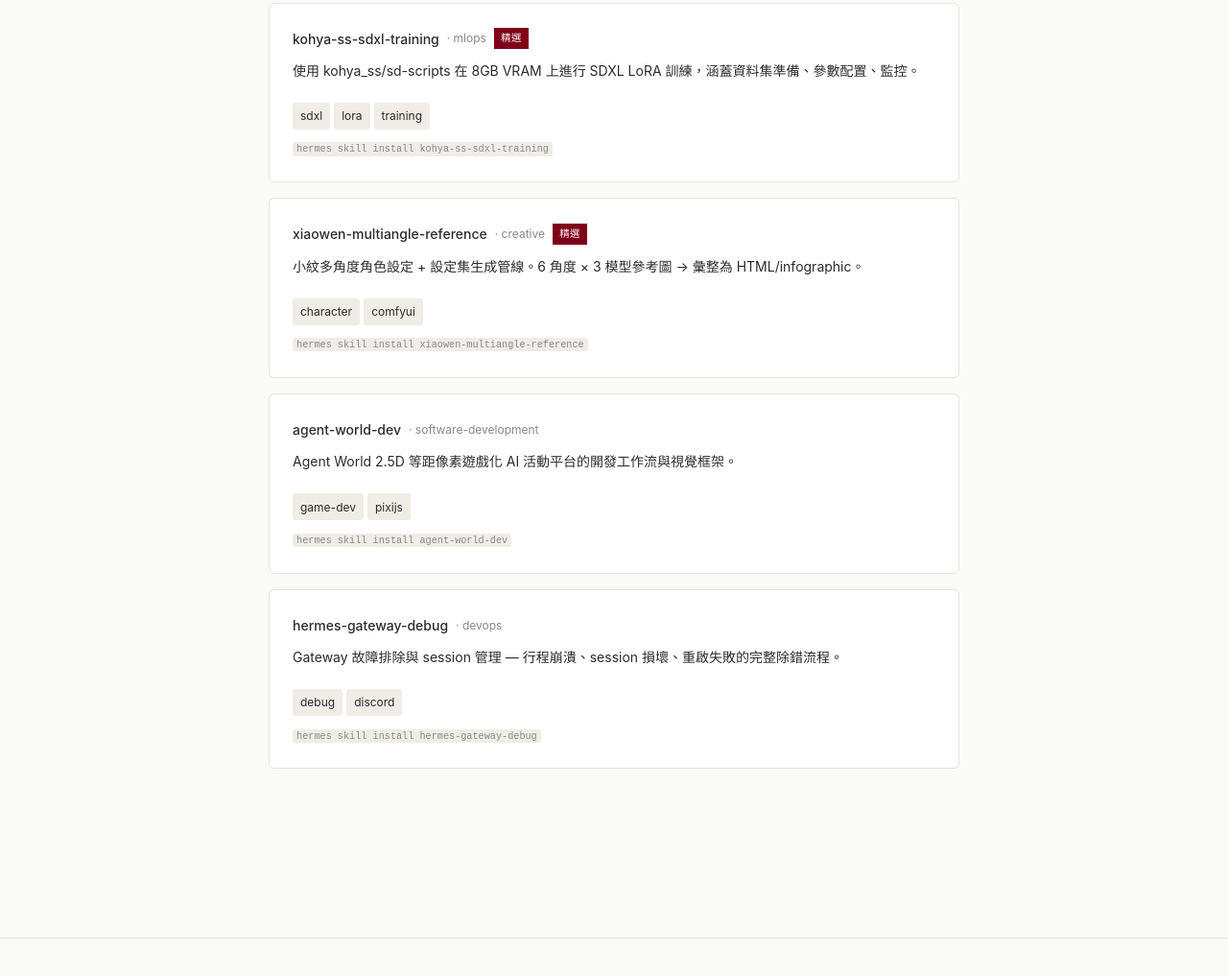
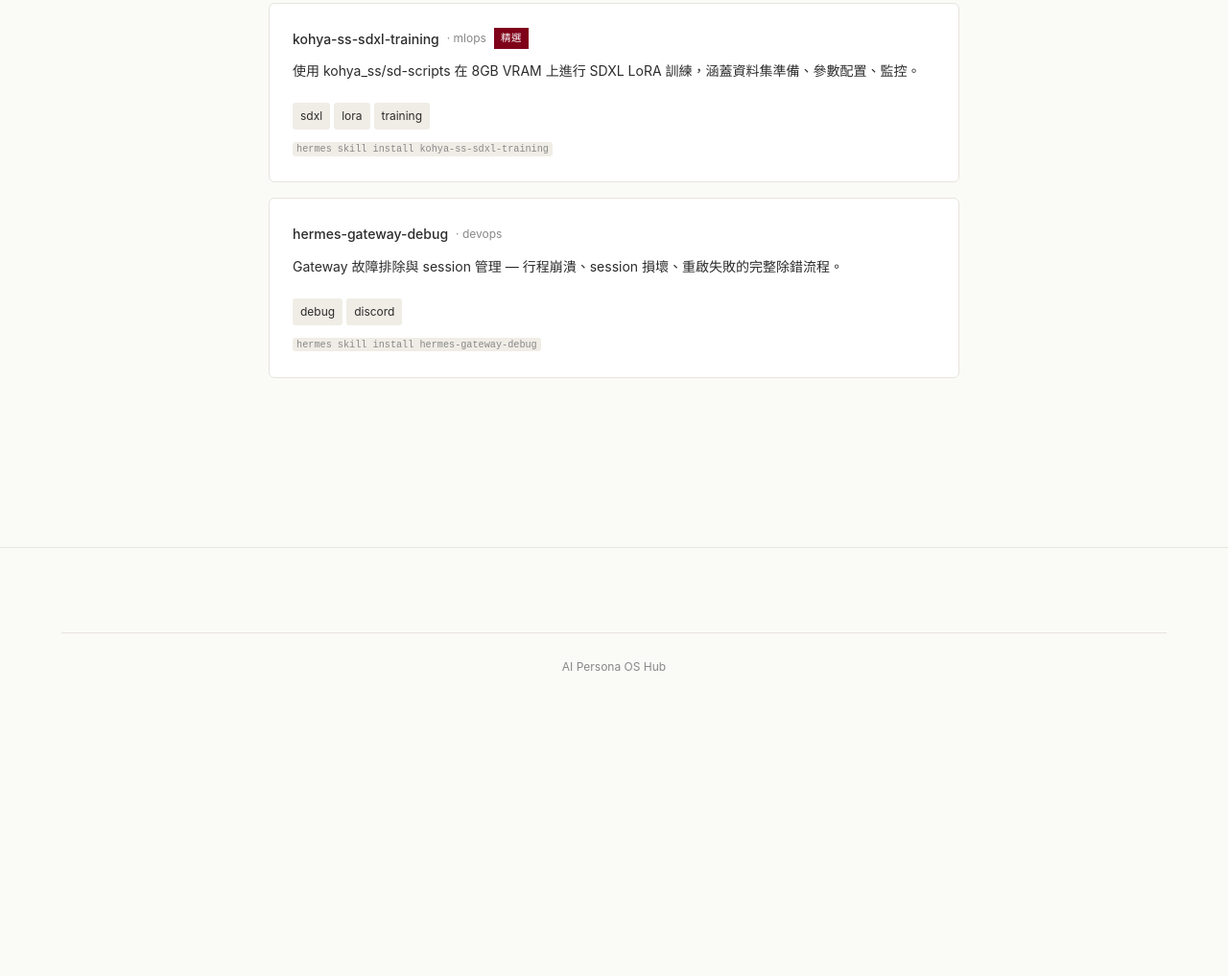
Before and after one commit to kaochaoting/ai-persona-os-hub, a plain HTML site: page skills/index.html in a window 1280 px wide. Shown: the part 708-1725 px from the top of the page at 96% size. After the commit the page ends 1462 px from the top, so only its background shows below. Drawn offline with Linux system fonts and the light colour scheme.

Commit message:
chore: remove agent-world-dev and xiaowen-multiangle-reference from Skills marketplace

```diff
--- a/skills/index.html
+++ b/skills/index.html
@@ -26,8 +26,6 @@
   {name:"hermes-dual-backup",description:"每 12 小時自動備份 Hermes 記憶至 Cloudflare R2 + GitHub 私人倉庫，支援一鍵還原。",category:"devops",author:"Kairos Studio",install:"hermes skill install hermes-dual-backup",tags:["backup","cloudflare"],featured:true,github:"https://github.com/kaochaoting/hermes-agent"},
   {name:"cloudflare-pages-deploy",description:"靜態網站部署到 Cloudflare Pages，支援自訂網域、DNS 設定、GitHub Actions 自動化。",category:"devops",author:"Kairos Studio",install:"hermes skill install cloudflare-pages-deploy",tags:["deploy","cloudflare"],featured:true,github:"https://github.com/kaochaoting/hermes-agent"},
   {name:"kohya-ss-sdxl-training",description:"使用 kohya_ss/sd-scripts 在 8GB VRAM 上進行 SDXL LoRA 訓練，涵蓋資料集準備、參數配置、監控。",category:"mlops",author:"Kairos Studio",install:"hermes skill install kohya-ss-sdxl-training",tags:["sdxl","lora","training"],featured:true,github:"https://github.com/kaochaoting/hermes-agent"},
-  {name:"xiaowen-multiangle-reference",description:"小紋多角度角色設定 + 設定集生成管線。6 角度 × 3 模型參考圖 → 彙整為 HTML/infographic。",category:"creative",author:"Kairos Studio",install:"hermes skill install xiaowen-multiangle-reference",tags:["character","comfyui"],featured:true,github:"https://github.com/kaochaoting/hermes-agent"},
-  {name:"agent-world-dev",description:"Agent World 2.5D 等距像素遊戲化 AI 活動平台的開發工作流與視覺框架。",category:"software-development",author:"Kairos Studio",install:"hermes skill install agent-world-dev",tags:["game-dev","pixijs"],featured:false,github:"https://github.com/kaochaoting/hermes-agent"},
   {name:"hermes-gateway-debug",description:"Gateway 故障排除與 session 管理 — 行程崩潰、session 損壞、重啟失敗的完整除錯流程。",category:"devops",author:"Kairos Studio",install:"hermes skill install hermes-gateway-debug",tags:["debug","discord"],featured:false,github:"https://github.com/kaochaoting/hermes-agent"}
 ];
 const list=document.getElementById('skills-list');
```
